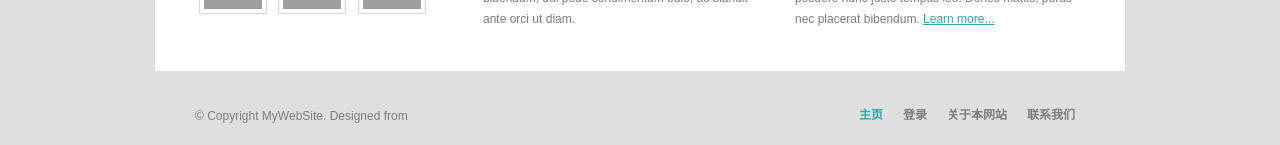
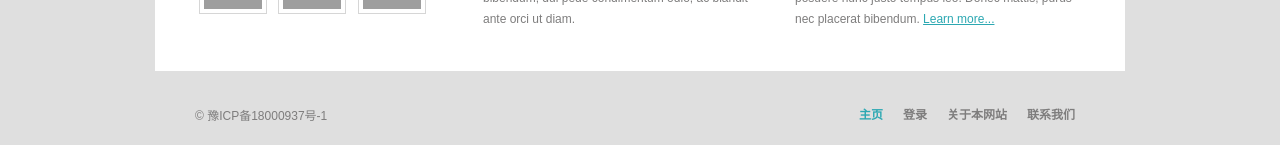
Before and after one commit to yousangayousang/myweibo, a Django app: page / in a window 1280 px wide. Shown: the part 1098-1243 px from the top of the page. Run offline with Django 3.2, Linux system fonts and the light colour scheme; data that the repository does not hold is empty; grey boxes are pictures that could not be loaded.

Commit message:
添加域名

```diff
--- a/myweibo/settings.py
+++ b/myweibo/settings.py
@@ -26,7 +26,7 @@ SECRET_KEY = 'au706x*pt_vlmb#w6aaicyw5^fej%m!ti!x)jfr!1g7ya9-^3i'
 # SECURITY WARNING: don't run with debug turned on in production!
 DEBUG = False
 
-ALLOWED_HOSTS = ['127.0.0.1','119.23.41.28', 'localhost ', '.liangwei.com']
+ALLOWED_HOSTS = ['127.0.0.1','localhost ', '.liangwei.red']
 
 
 
--- a/weibo/templates/weibo/index.html
+++ b/weibo/templates/weibo/index.html
@@ -122,7 +122,7 @@ Released for free under a Creative Commons Attribution 3.0 License
   </div>
   <div class="footer">
     <div class="footer_resize">
-      <p class="lf">&copy; Copyright MyWebSite. Designed from </p>
+      <p class="lf">&copy; 豫ICP备18000937号-1 </p>
       <ul class="fmenu">
         <li class="active"><a href="{% url 'weibo:queryset' %}">主页</a></li>
         <li><a href="{% url 'weibo:denglu' %}">登录</a></li>
```
